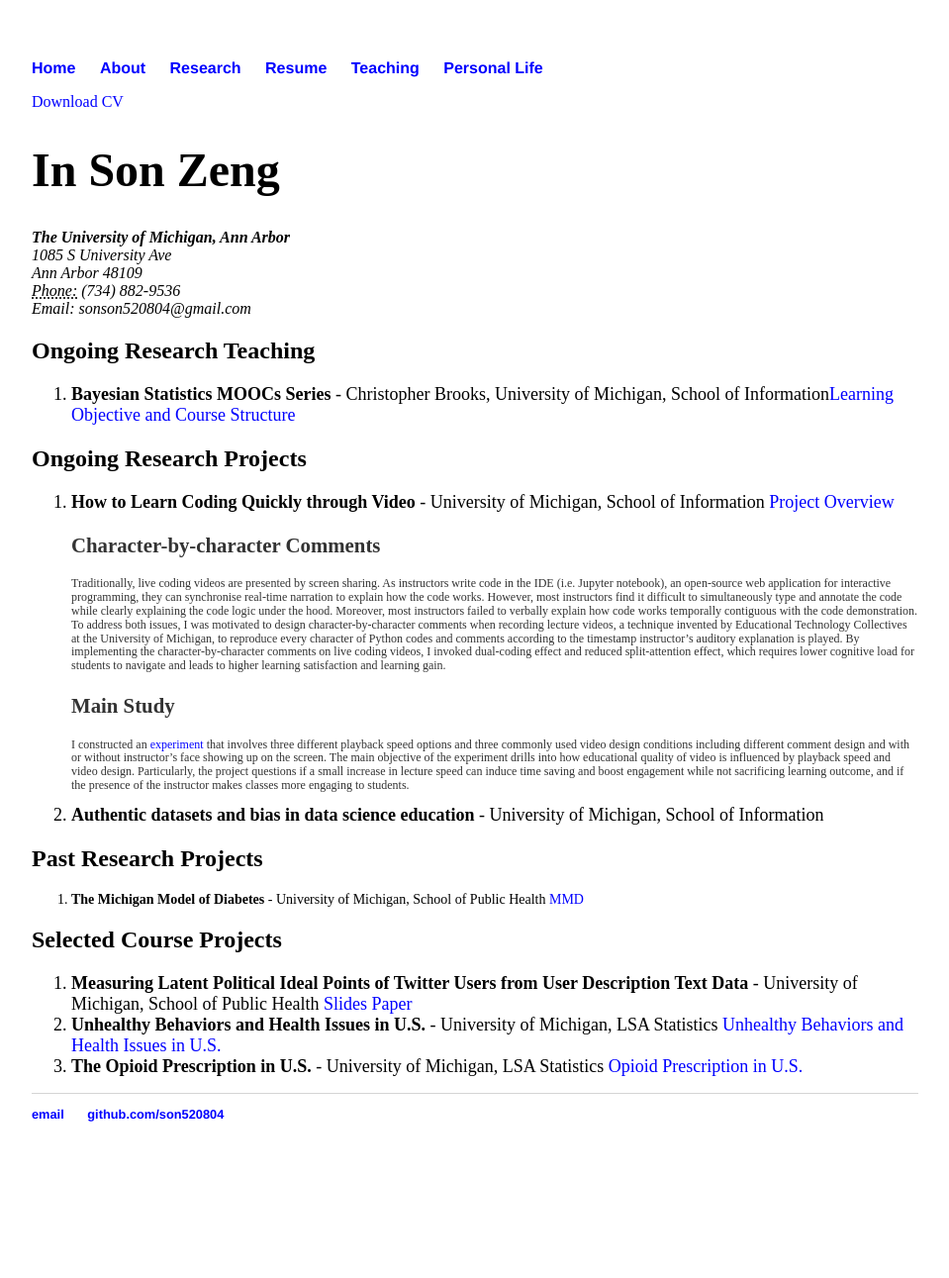
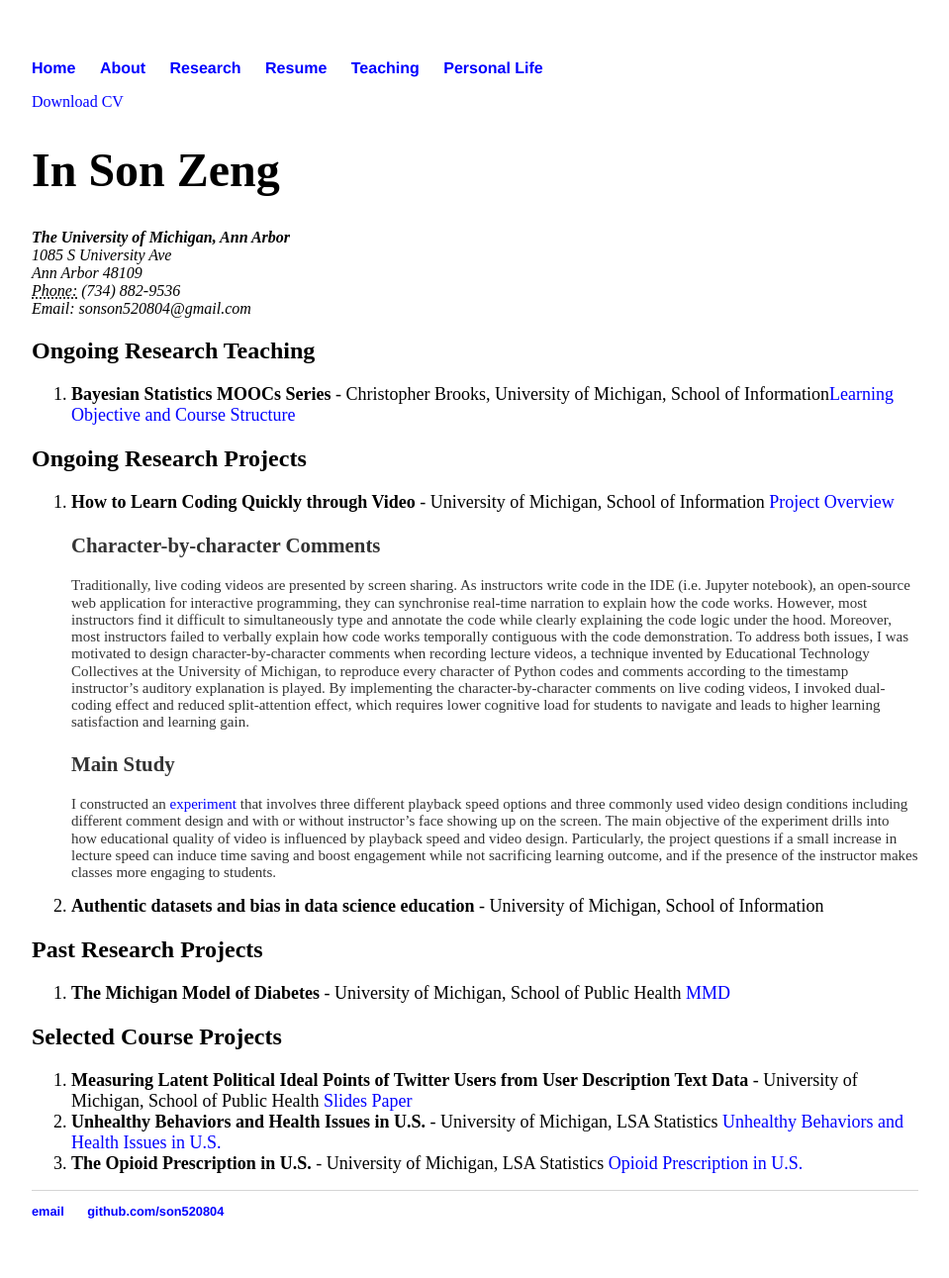
Before and after one commit to son520804/son520804.github.io, a Jekyll site: the page built from cv/index.html, in a window 1280 px wide. Shown: the whole page at 99% size, without its empty margins (160-1119 px from the left). Built offline with Jekyll 4.4.1, drawn with Linux system fonts in a browser that asks for light colours; before the commit the page ends 1193 px from its top, so only the background shows below that.

Commit message:
Update index.html

```diff
--- a/cv/index.html
+++ b/cv/index.html
@@ -33,17 +33,17 @@
 				<li style="font-size:18px;"><strong>How to Learn Coding Quickly through Video</strong> - University of Michigan, School of Information <a href="https://insonz.atlassian.net/wiki/spaces/VIP/pages/163842/Video+Instruction+Project+-+First+Page">Project Overview</a></li>
 
 				<p><strong>Character-by-character Comments</strong></p>
-				<p style="font-size:12px;">Traditionally, live coding videos are presented by screen sharing. As instructors write code in the IDE (i.e. Jupyter notebook), an open-source web application for interactive programming, they can synchronise real-time narration to explain how the code works. However, most instructors find it difficult to simultaneously type and annotate the code while clearly explaining the code logic under the hood. Moreover, most instructors failed to verbally explain how code works temporally contiguous with the code demonstration. To address both issues, I was motivated to design character-by-character comments when recording lecture videos, a technique invented by Educational Technology Collectives at the University of Michigan, to reproduce every character of Python codes and comments according to the timestamp instructor’s auditory explanation is played. By implementing the character-by-character comments on live coding videos, I invoked dual-coding effect and reduced split-attention effect, which requires lower cognitive load for students to navigate and leads to higher learning satisfaction and learning gain.</p>
+				<p style="font-size:15px;">Traditionally, live coding videos are presented by screen sharing. As instructors write code in the IDE (i.e. Jupyter notebook), an open-source web application for interactive programming, they can synchronise real-time narration to explain how the code works. However, most instructors find it difficult to simultaneously type and annotate the code while clearly explaining the code logic under the hood. Moreover, most instructors failed to verbally explain how code works temporally contiguous with the code demonstration. To address both issues, I was motivated to design character-by-character comments when recording lecture videos, a technique invented by Educational Technology Collectives at the University of Michigan, to reproduce every character of Python codes and comments according to the timestamp instructor’s auditory explanation is played. By implementing the character-by-character comments on live coding videos, I invoked dual-coding effect and reduced split-attention effect, which requires lower cognitive load for students to navigate and leads to higher learning satisfaction and learning gain.</p>
 
 				<p><strong>Main Study</strong></p>
-				<p style="font-size:12px;">I constructed an <a href="">experiment</a> that involves three different playback speed options and three commonly used video design conditions including different comment design and with or without instructor’s face showing up on the screen. The main objective of the experiment drills into how educational quality of video is influenced by playback speed and video design. Particularly, the project questions if a small increase in lecture speed can induce time saving and boost engagement while not sacrificing learning outcome, and if the presence of the instructor makes classes more engaging to students.</p>
+				<p style="font-size:15px;">I constructed an <a href="">experiment</a> that involves three different playback speed options and three commonly used video design conditions including different comment design and with or without instructor’s face showing up on the screen. The main objective of the experiment drills into how educational quality of video is influenced by playback speed and video design. Particularly, the project questions if a small increase in lecture speed can induce time saving and boost engagement while not sacrificing learning outcome, and if the presence of the instructor makes classes more engaging to students.</p>
 
 				<li style="font-size:18px;"><strong>Authentic datasets and bias in data science education</strong> - University of Michigan, School of Information</li>
 			</ol>
 
 			<h2>Past Research Projects</h2>
 			<ol class="c">
-				<li style="font-size:14px;"><strong>The Michigan Model of Diabetes</strong> - University of Michigan, School of Public Health <a href="http://diabetesresearch.med.umich.edu/Core_MCDTR_Methods_DiseaseModeling.php">MMD</a></li>
+				<li style="font-size:18px;"><strong>The Michigan Model of Diabetes</strong> - University of Michigan, School of Public Health <a href="http://diabetesresearch.med.umich.edu/Core_MCDTR_Methods_DiseaseModeling.php">MMD</a></li>
 			</ol>
 
 
```
